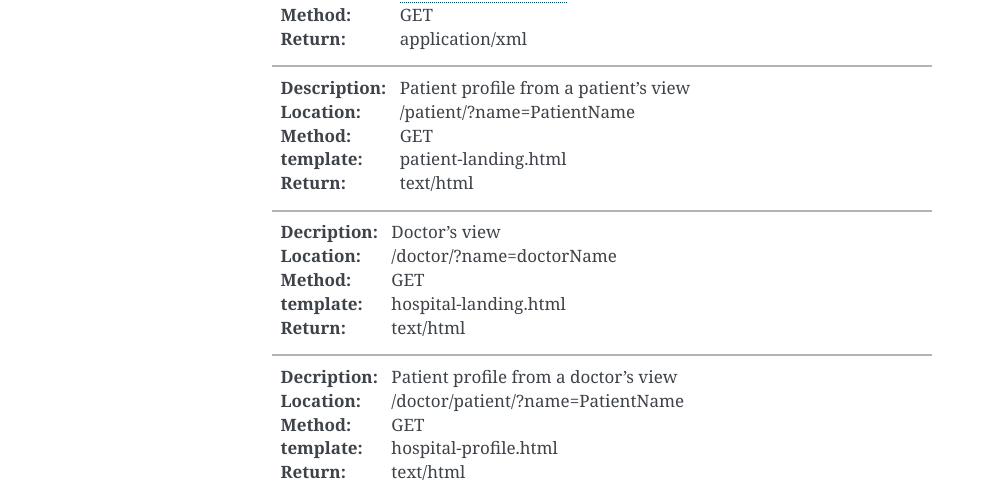
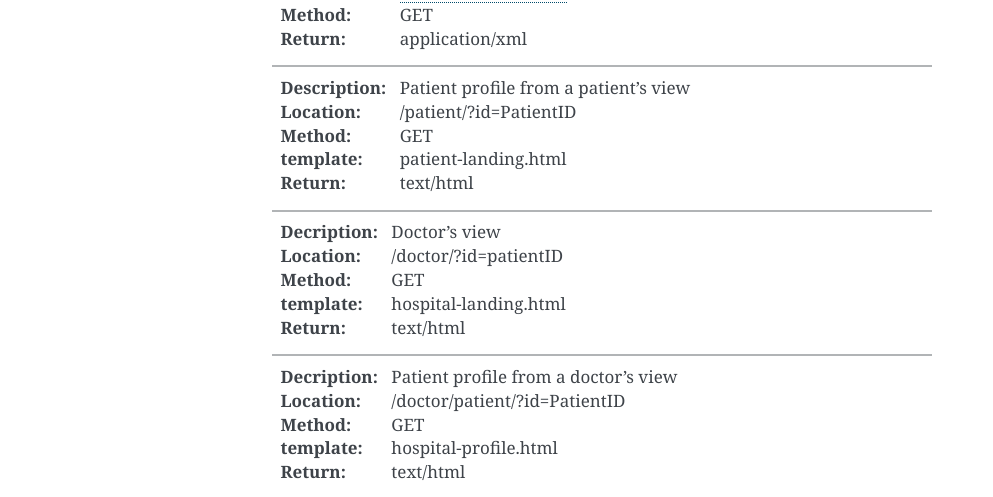
Before and after one commit to pkqxdd/medacognitive, a Sphinx documentation site: the page built from docs/README.rst, in a window 1280 px wide. Shown: the part 559-1056 px from the top of the page, without its empty margins (148-1141 px from the left). Built offline with Sphinx 7.4.7, drawn with Linux system fonts in a browser that asks for light colours.

Commit message:
Update README.rst

```diff
--- a/docs/README.rst
+++ b/docs/README.rst
@@ -30,7 +30,7 @@ API Docs
 ---------------------
 
 :Description: Patient profile from a patient's view
-:Location: /patient/?name=PatientName
+:Location: /patient/?id=PatientID
 :Method: GET
 :template: patient-landing.html
 :Return: text/html
@@ -38,7 +38,7 @@ API Docs
 ---------------------
 
 :Decription: Doctor's view
-:Location: /doctor/?name=doctorName
+:Location: /doctor/?id=patientID
 :Method: GET
 :template: hospital-landing.html
 :Return: text/html
@@ -46,7 +46,7 @@ API Docs
 ---------------------
 
 :Decription: Patient profile from a doctor's view
-:Location: /doctor/patient/?name=PatientName
+:Location: /doctor/patient/?id=PatientID
 :Method: GET
 :template: hospital-profile.html
 :Return: text/html
```
